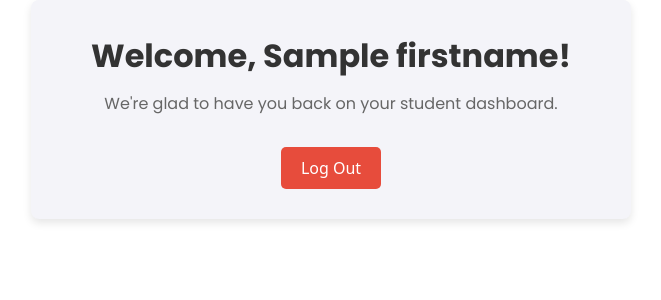
After one commit to Froillan123/CCS-Sit-In-Monitoring-System, a Flask app: template flask app/templates/client/studentdashboard.html in a window 1280 px wide. The commit adds this page. Shown: the top 300 px of the page, without its empty margins (309-970 px from the left). Run offline with Flask 3, Linux system fonts and the light colour scheme; the template is opened without the code that fills it: most values are stand-ins (such as "Sample title", 1, 10 or a date in 2020).

Commit message:
many changes

```diff
--- a/flask app/app.py
+++ b/flask app/app.py
@@ -1,5 +1,5 @@
 from flask import Flask, render_template, redirect, url_for, session, request, flash
-from dbhelper import *
+from dbhelperXampp import *
 
 app = Flask(__name__)
 app.config['SESSION_TYPE'] = 'filesystem'
@@ -33,7 +33,7 @@ def login():
         if user:
             session['username'] = username
             flash("Login successful!", 'success')
-            return redirect(url_for('student_list'))
+            return redirect(url_for('student_dashboard'))
         else:
             flash("Invalid username or password", 'error')
             return redirect(url_for('login'))
@@ -41,13 +41,47 @@ def login():
     return render_template('client/login.html', pagetitle=pagetitle)
 
 
+@app.route('/forgot_password', methods=['GET', 'POST'])
+def forgot_password():
+    if request.method == 'POST':
+        email = request.form.get('email')
+        new_password = request.form.get('new_password')
 
-@app.route('/student_list')
-def student_list():
+        if email and new_password:
+            student = get_student_by_email(email)
+            if not student:
+                flash('Student does not exist.', 'error')
+                return redirect(url_for('forgot_password'))
+
+            result = update_record('students', email=email, password=new_password)
+
+            if result:
+                flash('Password updated successfully!', 'success')
+                return redirect(url_for('login'))
+            else:
+                flash('Error updating password. Please try again.', 'warning')
+                return redirect(url_for('forgot_password'))
+
+        flash('Invalid input. Please provide both email and new password.', 'warning')
+        return redirect(url_for('forgot_password'))
+
+    return render_template('client/forgotpassword.html')
+
+
+
+
+@app.route('/student_dashboard')
+def student_dashboard():
+    pagetitle = "Student Dashboard"
     if 'username' not in session:
         flash("You need to login first", 'warning')
         return redirect(url_for('login'))
-    return render_template('client/studentlist.html')
+    student = get_student_by_username(session['username'])
+    if not student:
+        flash("Student not found", 'danger')
+        return redirect(url_for('login'))
+    return render_template('client/studentdashboard.html', student=student, pagetitle=pagetitle)
+
 
 
 @app.route('/register', methods=['GET', 'POST'])
--- /dev/null
+++ b/flask app/dbhelperXampp.py
@@ -0,0 +1,113 @@
+import mysql.connector
+from mysql.connector import Error
+
+database_config = {
+    'host': 'localhost',
+    'user': 'root',
+    'password': '',
+    'database': 'student',
+}
+
+def connect_to_db():
+    """Establish connection to the MySQL database"""
+    try:
+        connection = mysql.connector.connect(**database_config)
+        if connection.is_connected():
+            return connection
+    except Error as e:
+        print(f"Error: {e}")
+        return None
+
+def postprocess(sql: str, params=()) -> bool:
+    connection = connect_to_db()
+    if not connection:
+        return False
+
+    cursor = connection.cursor()
+    try:
+        cursor.execute(sql, params)
+        connection.commit()
+        return cursor.rowcount > 0
+    except Exception as e:
+        print(f"Error: {e}")
+        return False
+    finally:
+        cursor.close()
+        connection.close()
+
+def getprocess(sql: str, params=()) -> list:
+    connection = connect_to_db()
+    if not connection:
+        return []
+
+    cursor = connection.cursor(dictionary=True)  # Fetch results as dictionaries
+    try:
+        cursor.execute(sql, params)
+        data = cursor.fetchall()
+        return data
+    except Exception as e:
+        print(f"Error: {e}")
+        return []
+    finally:
+        cursor.close()
+        connection.close()
+
+def getall_records(table: str) -> list:
+    sql = f'SELECT * FROM `{table}`'
+    return getprocess(sql)
+
+def get_student_by_id(idno: str) -> dict:
+    sql = 'SELECT * FROM students WHERE idno = %s'
+    student = getprocess(sql, (idno,))
+    return student[0] if student else None
+
+def get_student_by_email(email: str) -> dict:
+    sql = 'SELECT * FROM students WHERE email = %s'
+    student = getprocess(sql, (email,))
+    return student[0] if student else None
+
+def get_user_by_credentials(username: str, password: str) -> dict:
+    sql = 'SELECT * FROM students WHERE username = %s AND password = %s'
+    user = getprocess(sql, (username, password))
+    return user[0] if user else None
+
+def get_student_by_username(username: str) -> dict:
+    sql = 'SELECT * FROM students WHERE username = %s'
+    student = getprocess(sql, (username,))
+    return student[0] if student else None
+
+def get_count_students() -> int:
+    sql = 'SELECT COUNT(*) FROM students'
+    results = getprocess(sql)
+    return results[0]['COUNT(*)'] if results else 0
+
+def get_fname_student(firstname: str) -> list:
+    sql = 'SELECT * FROM students WHERE firstname = %s'
+    students = getprocess(sql, (firstname,))
+    return students  # Now returns a list of students
+
+def get_admin_user_by_credentials(username: str, password: str) -> dict:
+    sql = 'SELECT * FROM admin_users WHERE username = %s AND password = %s'
+    admin_user = getprocess(sql, (username, password))
+    return admin_user[0] if admin_user else None
+
+def add_record(table: str, **kwargs) -> bool:
+    keys = list(kwargs.keys())
+    values = list(kwargs.values())
+    fields = "`, `".join(keys)
+    placeholders = ", ".join(["%s"] * len(values))  # Use %s for MySQL placeholders
+    sql = f"INSERT INTO `{table}` (`{fields}`) VALUES ({placeholders})"
+    return postprocess(sql, values)
+
+def update_record(table: str, **kwargs) -> bool:
+    keys = list(kwargs.keys())
+    values = list(kwargs.values())
+    set_clause = ", ".join([f"`{key}` = %s" for key in keys[1:]])  # %s for MySQL placeholders
+    sql = f"UPDATE `{table}` SET {set_clause} WHERE `{keys[0]}` = %s"
+    return postprocess(sql, values[1:] + [values[0]])
+
+def delete_record(table: str, **kwargs) -> bool:
+    keys = list(kwargs.keys())
+    values = list(kwargs.values())
+    sql = f"DELETE FROM `{table}` WHERE `{keys[0]}` = %s"
+    return postprocess(sql, (values[0],))
--- a/flask app/static/css/style.css
+++ b/flask app/static/css/style.css
@@ -215,7 +215,7 @@ select:disabled {
 }
 
 .button input:hover {
-  background: #71b7e6;
+  background: #633877;
 }
 
 @media (max-width: 584px) {
--- a/flask app/templates/client/clientbase.html
+++ b/flask app/templates/client/clientbase.html
@@ -3,7 +3,6 @@
 <head>
     <meta charset="UTF-8">
     <meta name="viewport" content="width=device-width, initial-scale=1.0">
-    <title>CSS Sitio Monitoring System</title>
     <link href='https://unpkg.com/boxicons@2.1.4/css/boxicons.min.css' rel='stylesheet'>
     <link rel="stylesheet" href="https://cdnjs.cloudflare.com/ajax/libs/font-awesome/6.0.0-beta3/css/all.min.css">
     <link rel='stylesheet' href="{{ url_for('static', filename='css/style.css') }}">
--- a/flask app/templates/client/login.html
+++ b/flask app/templates/client/login.html
@@ -24,7 +24,7 @@
                         <i class="ri-eye-off-fill login__icon login__password" id="loginPassword"></i>
                     </div>
                 </div>
-                <a href="#" class="login__forgot">Forgot your password?</a>
+                <a href="{{ url_for('forgot_password') }}" class="login__forgot">Forgot your password?</a>
                 <button type="submit" class="login__button">Login</button>
             </form>
 
@@ -35,7 +35,7 @@
         </div>
     </div>
 
-    <!-- Right Side - System Title & Logo -->
+
     <div class="right-section">
         <div class="top-section">
             <h1 class="system-title">CCS Sit In Management System</h1>
--- /dev/null
+++ b/flask app/templates/client/studentdashboard.html
@@ -0,0 +1,65 @@
+{% extends 'client/clientbase.html' %}
+
+{% block content %}
+
+<!-- Container for the welcome message and the log out button -->
+<div class="dashboard-container">
+  <!-- Welcome Message -->
+  <div class="welcome-message">
+    <h1>Welcome, {{ student.firstname }}!</h1>
+    <p>We're glad to have you back on your student dashboard.</p>
+  </div>
+
+  <!-- Log Out Button Section -->
+  <div class="button-container">
+    <a href="{{ url_for('logout') }}">
+      <button type="button" class="btn btn-danger">Log Out</button>
+    </a>
+  </div>
+</div>
+
+<!-- Internal CSS -->
+<style>
+  .dashboard-container {
+    background-color: #f4f4f9;
+    padding: 30px;
+    border-radius: 8px;
+    box-shadow: 0 4px 8px rgba(0, 0, 0, 0.1);
+    max-width: 600px;
+    margin: 0 auto;
+    text-align: center;
+  }
+
+  .welcome-message h1 {
+    font-size: 32px;
+    color: #333;
+    margin-bottom: 10px;
+  }
+
+  .welcome-message p {
+    font-size: 16px;
+    color: #666;
+    margin-bottom: 30px;
+  }
+
+  .button-container {
+    text-align: center;
+  }
+
+  .btn-danger {
+    background-color: #e74c3c;
+    color: white;
+    border: none;
+    padding: 10px 20px;
+    font-size: 16px;
+    cursor: pointer;
+    border-radius: 5px;
+    transition: background-color 0.3s ease;
+  }
+
+  .btn-danger:hover {
+    background-color: #c0392b;
+  }
+</style>
+
+{% endblock %}
```
Also changed, not shown: flask app/dbhelper.py (+9 -0 lines), flask app/templates/client/forgotpassword.html (+101 -0 lines), flask app/templates/client/studentlist.html (deleted, +0 -11 lines).
